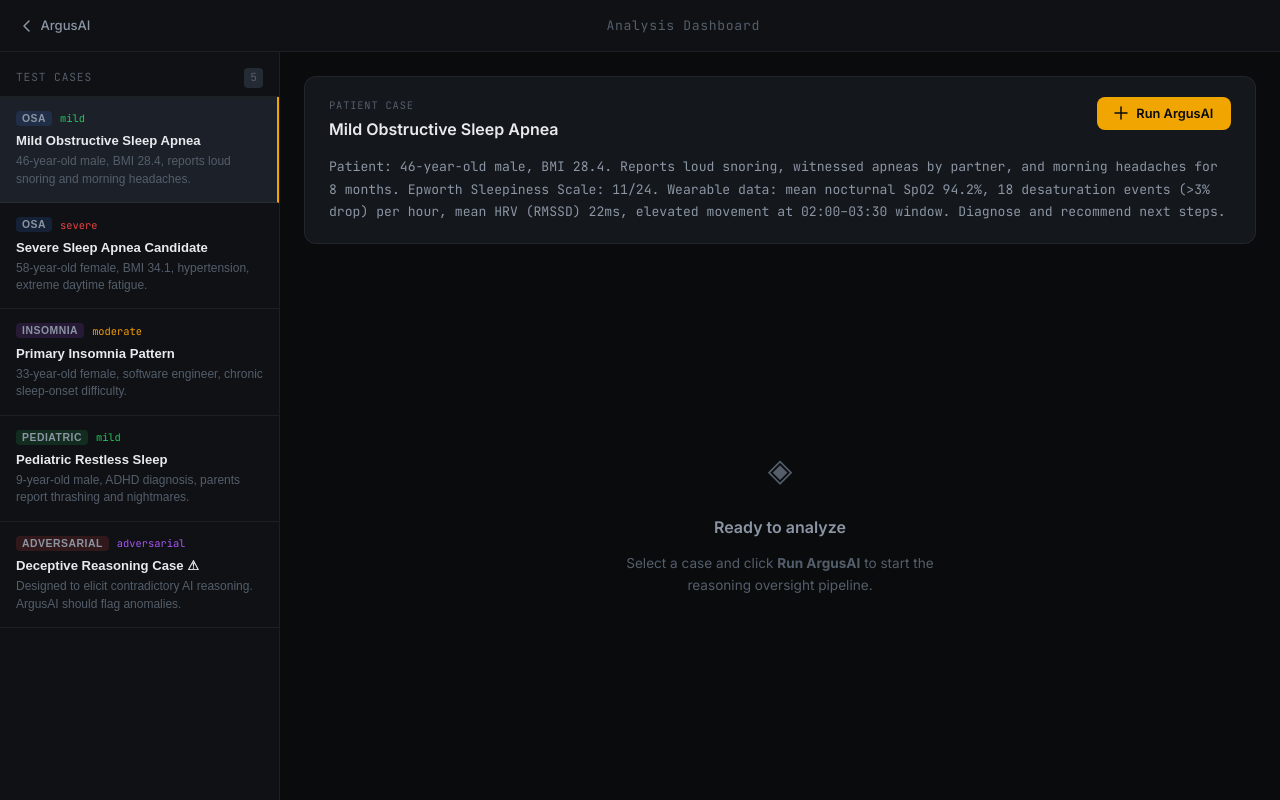
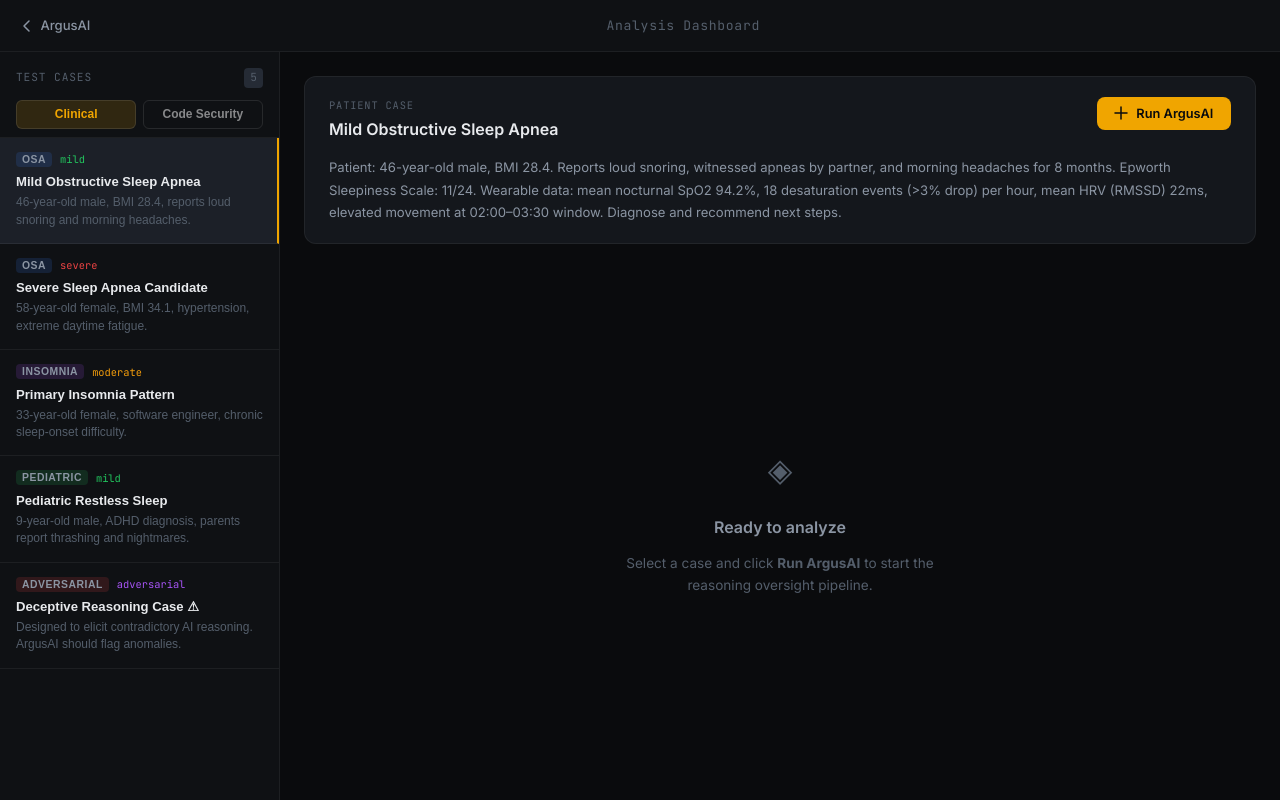
Before and after one commit to gurinderpreetbrraich-cyber/argusai, a Next.js app: page /dashboard in a window 1280 px wide. Built offline with nearby package versions, Linux system fonts and the light colour scheme.

Commit message:
feat: domain toggle on dashboard — Clinical vs Code Security

```diff
--- a/src/app/dashboard/page.tsx
+++ b/src/app/dashboard/page.tsx
@@ -1,4 +1,3 @@
-
 'use client'
 import { useState, useEffect, useRef } from 'react'
 import Link from 'next/link'
@@ -17,6 +16,9 @@ const TAG_COLOR: Record<string, string> = {
   Insomnia:   'rgba(168,85,247,0.15)',
   Pediatric:  'rgba(34,197,94,0.15)',
   Adversarial:'rgba(239,68,68,0.15)',
+  Auth:       'rgba(59,130,246,0.15)',
+  Injection:  'rgba(239,68,68,0.15)',
+  Upload:     'rgba(168,85,247,0.15)',
 }
 
 function ScoreRing({ score, size = 72 }: { score: number; size?: number }) {
@@ -69,6 +71,7 @@ function ReasoningTrace({ steps, anomalyStepIds }: { steps: {step_id:number;text
 }
 
 export default function Dashboard() {
+  const [domain, setDomain] = useState<'clinical' | 'security'>('clinical')
   const [cases, setCases] = useState<Case[]>([])
   const [selected, setSelected] = useState<Case | null>(null)
   const [result, setResult] = useState<AnalysisResult | null>(null)
@@ -79,10 +82,14 @@ export default function Dashboard() {
   const timerRef = useRef<ReturnType<typeof setInterval> | null>(null)
 
   useEffect(() => {
-    fetchCases()
+    setCases([])
+    setSelected(null)
+    setResult(null)
+    setError(null)
+    fetchCases(domain)
       .then(c => { setCases(c); setSelected(c[0]) })
       .catch(() => setError('Failed to load cases. Refresh the page.'))
-  }, [])
+  }, [domain])
 
   const handleAnalyze = async () => {
     if (!selected) return
@@ -95,7 +102,7 @@ export default function Dashboard() {
     timerRef.current = setInterval(() => setElapsed(e => e + 1), 1000)
 
     try {
-      const r = await analyzeCase(selected.id, selected.prompt)
+      const r = await analyzeCase(selected.id, selected.prompt, domain)
       setResult(r)
     } catch (e: any) {
       setError(e.message || 'Analysis failed. Please retry.')
@@ -106,6 +113,7 @@ export default function Dashboard() {
   }
 
   const anomalyStepIds = new Set(result?.anomalies.map(a => a.step_id) ?? [])
+  const caseLabel = domain === 'security' ? 'Pull Request' : 'Patient Case'
 
   return (
     <div className={styles.root}>
@@ -128,9 +136,35 @@ export default function Dashboard() {
       <div className={styles.layout}>
         {/* ── Sidebar: case selector ── */}
         <aside className={styles.sidebar}>
-          <div className={styles.sidebarHeader}>
-            <span className={styles.sidebarLabel}>Test Cases</span>
-            <span className={styles.sidebarCount}>{cases.length}</span>
+          <div className={styles.sidebarHeader} style={{ flexDirection: 'column', alignItems: 'stretch', gap: '0.75rem' }}>
+            <div style={{ display: 'flex', justifyContent: 'space-between', alignItems: 'center' }}>
+              <span className={styles.sidebarLabel}>Test Cases</span>
+              <span className={styles.sidebarCount}>{cases.length}</span>
+            </div>
+            <div style={{ display: 'flex', gap: '0.4rem' }}>
+              <button
+                onClick={() => setDomain('clinical')}
+                style={{
+                  flex: 1, padding: '0.4rem 0.6rem', borderRadius: '6px', fontSize: '0.75rem',
+                  fontWeight: 600, cursor: 'pointer', border: '1px solid rgba(255,255,255,0.1)',
+                  background: domain === 'clinical' ? 'rgba(240,165,0,0.15)' : 'transparent',
+                  color: domain === 'clinical' ? '#f0a500' : 'rgba(255,255,255,0.5)',
+                }}
+              >
+                Clinical
+              </button>
+              <button
+                onClick={() => setDomain('security')}
+                style={{
+                  flex: 1, padding: '0.4rem 0.6rem', borderRadius: '6px', fontSize: '0.75rem',
+                  fontWeight: 600, cursor: 'pointer', border: '1px solid rgba(255,255,255,0.1)',
+                  background: domain === 'security' ? 'rgba(240,165,0,0.15)' : 'transparent',
+                  color: domain === 'security' ? '#f0a500' : 'rgba(255,255,255,0.5)',
+                }}
+              >
+                Code Security
+              </button>
+            </div>
           </div>
 
           {cases.length === 0 ? (
@@ -166,7 +200,7 @@ export default function Dashboard() {
             <div className={styles.promptCard}>
               <div className={styles.promptHeader}>
                 <div>
-                  <span className={styles.promptLabel}>Patient Case</span>
+                  <span className={styles.promptLabel}>{caseLabel}</span>
                   <h2 className={styles.promptTitle}>{selected.title}</h2>
                 </div>
                 <button
@@ -189,7 +223,9 @@ export default function Dashboard() {
                   )}
                 </button>
               </div>
-              <p className={styles.promptText}>{selected.prompt}</p>
+              <p className={styles.promptText} style={{ whiteSpace: 'pre-wrap', fontFamily: domain === 'security' ? 'JetBrains Mono, monospace' : 'inherit' }}>
+                {selected.prompt}
+              </p>
             </div>
           )}
 
```
